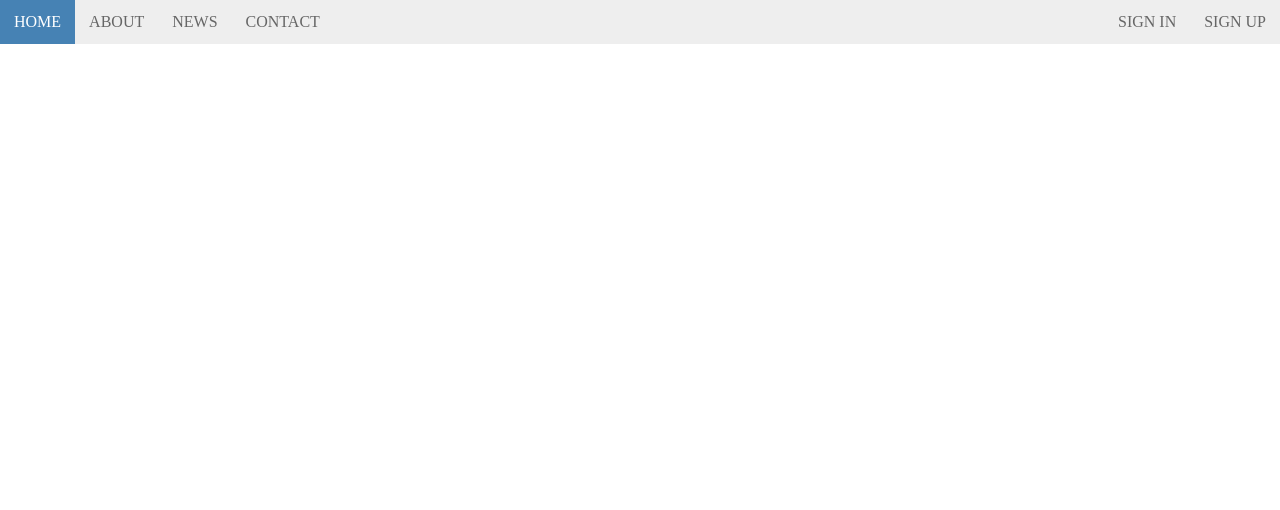
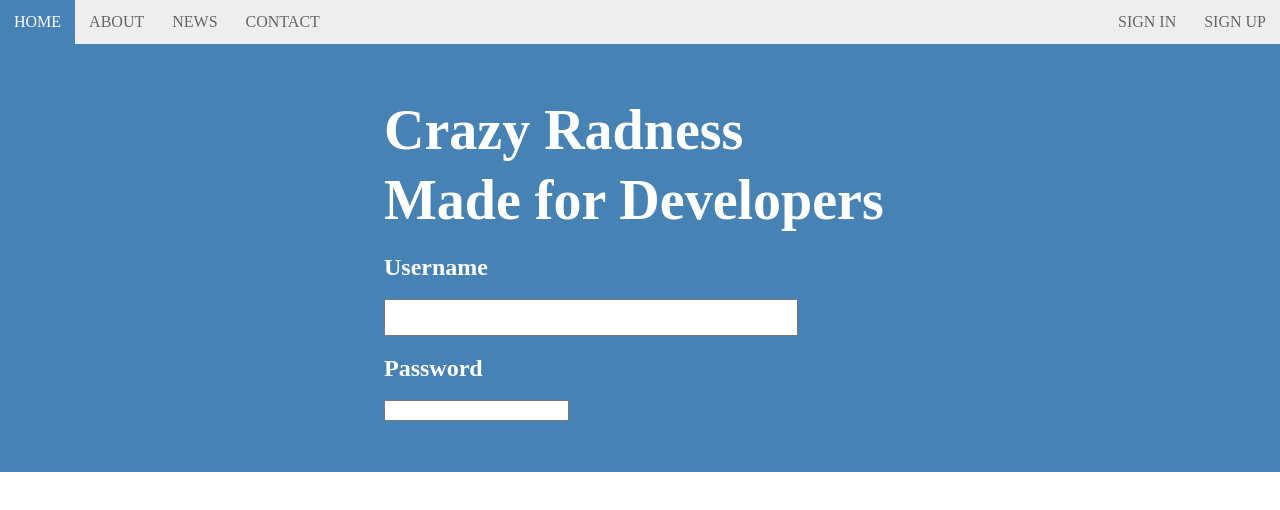
Before and after one commit to adewale2018/full-stack-App, a plain HTML site: page index.html in a window 1280 px wide. Drawn offline with Linux system fonts and the light colour scheme.

Commit message:
Add form

```diff
--- a/css/style.css
+++ b/css/style.css
@@ -8,7 +8,73 @@ body {
     line-height: 1;
     margin: 0;
 }
+h1.large {
+    color: #fff;
+    font-size: 56px;
+    margin: 0;
+    line-height: 70px;
+}
+form h2 {
+    color: #fff;
+}
+input[type="text"] {
+    font-size: 20px;
+    width: 400px;
+    min-width: 100px;
+    padding: 5px;
+}
 
+.row {
+    width: 100%;
+    display: flex;
+    flex-wrap: wrap;
+    align-items: center;
+}
+.row::after {
+    display: table;
+    clear: both;
+    content: "";
+}
+.left-side-col {
+    margin-left: 30%;
+}
+
+.col-1 {
+    width: 8.33%;
+  }
+  .col-2 {
+    width: 16.66%;
+  }
+  .col-3 {
+    width: 25%;
+  }
+  .col-4 {
+    width: 33.33%;
+  }
+  .col-5 {
+    width: 41.66%;
+  }
+  .col-6 {
+    width: 50%;
+  }
+  .col-7 {
+    width: 58.33%;
+  }
+  .col-8 {
+    width: 66.66%;
+  }
+  .col-9 {
+    width: 75%;
+  }
+  .col-10 {
+    width: 83.33%;
+  }
+  .col-11 {
+    width: 91.66%;
+  }
+  .col-12 {
+    width: 100%;
+  }
                 /* Nav Bar */
 nav {
     width: 100%;
@@ -43,6 +109,17 @@ ul.topnav li a:hover {
 ul.topnav li.dropdownIcon {
     display: none;
 }
+.container {
+    width: 100%;
+    margin: auto;
+    padding-top: 4%;
+    padding-bottom: 4%;
+}
+
+#section-1-gradient {
+    /* background-image: linear-gradient(rgb(15, 154, 76), steelblue) */
+    background-color: steelblue;
+}
 /* Mobile */
 @media screen and (max-width: 680px) {
     ul.topnav li:not(:nth-child(1)) {
--- a/index.html
+++ b/index.html
@@ -19,12 +19,27 @@
       <li class="dropdownIcon"><a href="javascript:void(0);" onclick="dropdownMenu()">&#9776;</a></li>
     </ul>
   </nav>
+  <div class="container" id="section-1-gradient">
+    <div class="row">
+      <div class="col-6 left-side-col">
+        <div>
+          <h1 class="large">Crazy Radness</h1>
+          <h1 class="large">Made for Developers</h1>
+        </div>
+        <form>
+          <div>
+            <h2>Username</h2>
+            <input type="text" class="inputbox" name="username" required>
+            <h2>Password</h2>
+            <input type="password" class="inputbox" name="password" required>
+          </div>
+        </form>
+      </div>
+      <div class="col-6">
 
-
-
-
-
-
+      </div>
+    </div>
+  </div>
 
   <script src="./js/main.js"></script>
 </body>
```
Lines whose indentation alone changed are shown as unchanged.
